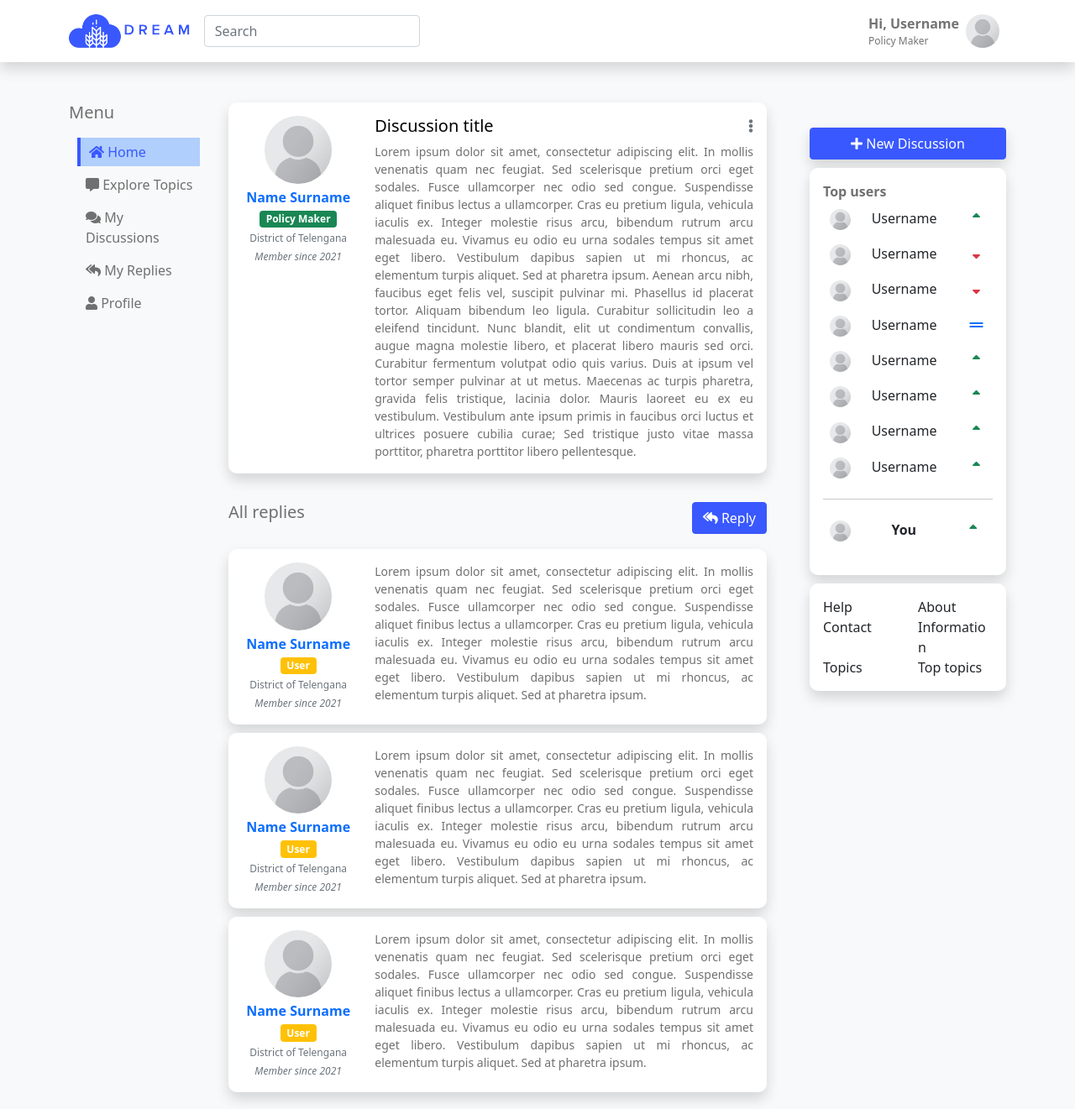
After one commit to matteovisotto/SE2-CecchettoSirianiVisotto, a PHP site: page /discussion.html in a window 1280 px wide. The commit adds this page. Shown: the whole page at 84% size. Run offline with PHP 8.4, Linux system fonts and the light colour scheme; some libraries are stand-ins or nearby versions.

Commit message:
Update template

```diff
--- a/HTMLTemplates/Forum/css/dream.css
+++ b/HTMLTemplates/Forum/css/dream.css
@@ -1,3 +1,11 @@
+p {
+    font-size: 14px;
+}
+
+.small {
+    font-size: 12px;
+}
+
 .svg-secondary {
     filter: invert(46%) sepia(6%) saturate(21%) hue-rotate(319deg) brightness(92%) contrast(91%);
 }
@@ -87,8 +95,14 @@
 
 .card-text {
     color: var(--bs-secondary);
+    text-align: justify;
 }
 
+.card-profile {
+    width: 60%;
+    height: auto;
+    border-radius: 50%;
+}
 
 
 /* SIDEBAR */
--- /dev/null
+++ b/HTMLTemplates/Forum/discussion.html
@@ -0,0 +1,226 @@
+<!DOCTYPE html>
+<html lang="en">
+<head>
+    <meta charset="utf-8" />
+    <meta name="viewport" content="width=device-width, initial-scale=1, shrink-to-fit=no" />
+    <meta name="description" content="" />
+    <meta name="author" content="" />
+    <title>Dream - Forum</title>
+
+    <link href="assets/fontawesome/css/all.css" rel="stylesheet" />
+    <script defer src="assets/fontawesome/js/all.js"></script>
+    <link href="css/styles.css" rel="stylesheet" />
+    <link href="css/dream.css" rel="stylesheet" />
+</head>
+<body class="bg-light">
+<!-- Responsive navbar-->
+<nav class="navbar navbar-expand-lg navbar-light bg-white shadow">
+    <div class="container">
+        <a class="navbar-brand" href="#"><img class="logo" src="assets/logo_blue.png" /></a>
+        <form class="form-inline align-self-center">
+            <input class="form-control mr-sm-2" type="search" placeholder="Search" aria-label="Search">
+        </form>
+        <button class="navbar-toggler" type="button" data-bs-toggle="collapse" data-bs-target="#navbarSupportedContent" aria-controls="navbarSupportedContent" aria-expanded="false" aria-label="Toggle navigation"><span class="navbar-toggler-icon"></span></button>
+        <div class="collapse navbar-collapse" id="navbarSupportedContent">
+            <ul class="navbar-nav ms-auto mb-2 mb-lg-0">
+                <!--<li class="nav-item"><a class="btn btn-primary" href="#">Login</a></li>
+                <li class="nav-item"><a class="btn btn-primary" href="#">Register</a></li>-->
+                <li class="nav-item dropdown">
+                    <a class="nav-link" id="navbarDropdown" href="#" role="button" data-bs-toggle="dropdown" aria-expanded="false"><div class="hstack gap-2"><div class="vstack gap-0"><strong>Hi, Username</strong><span class="small">Policy Maker</span></div> <img src="assets/placeholder_user.png" class="profile-img" /></div></a>
+                    <ul class="dropdown-menu dropdown-menu-end" aria-labelledby="navbarDropdown">
+                        <li><a class="dropdown-item" href="#">Moderator area</a></li>
+                        <li><a class="dropdown-item" href="#">Profile</a></li>
+                        <li><hr class="dropdown-divider" /></li>
+                        <li><a class="dropdown-item" href="#">Logout</a></li>
+                    </ul>
+                </li>
+            </ul>
+        </div>
+    </div>
+</nav>
+<!-- Page content-->
+<div class="container">
+    <div class="row mt-5">
+        <div class="col-md-2">
+            <h5 class="title">Menu</h5>
+            <ul class="side-menu">
+                <li class="active"><a href="#"><i class="fas fa-home"></i> Home</a></li>
+                <li class=""><a href="#"><i class="fas fa-comment-alt"></i> Explore Topics</a></li>
+                <li class=""><a href="#"><i class="fas fa-comments"></i> My Discussions</a></li>
+                <li class=""><a href="#"><i class="fas fa-reply-all"></i> My Replies</a></li>
+                <li class=""><a href="#"><i class="fas fa-user"></i> Profile</a></li>
+
+            </ul>
+        </div>
+        <div class="col-md-7">
+            <div class="row">
+                <div class="col-12 card-container">
+                   <div class="card border-0 shadow dream-card">
+                        <div class="card-body">
+                            <div class="row">
+                                <div class="col-3 d-flex">
+                                    <div class="vstack gap-1 mx-auto align-items-center">
+                                        <img src="assets/placeholder_user.png" class="card-profile">
+                                        <strong class="text-primary">Name Surname</strong>
+                                        <div class="badge bg-success">Policy Maker</div>
+                                        <span class="text-secondary small">District of Telengana</span>
+                                        <i class="small text-secondary">Member since 2021</i>
+                                    </div>
+                                </div>
+                                <div class="col-9">
+                                    <a class="float-end text-secondary" id="cardDropdown" href="#" role="button" data-bs-toggle="dropdown" aria-expanded="false"><i class="fas fa-ellipsis-v"></i></a>
+                                    <ul class="dropdown-menu dropdown-menu-end" aria-labelledby="cardDropdown">
+                                        <li><a class="dropdown-item" href="#"><i class="fas fa-pen"></i> Modify</a></li>
+                                        <li><a class="dropdown-item" href="#"><i class="fa fa-trash"></i> Delete</a></li>
+                                    </ul>
+                                    <h5 class="card-title">Discussion title</h5>
+                                    <p class="card-text">Lorem ipsum dolor sit amet, consectetur adipiscing elit. In mollis venenatis quam nec feugiat. Sed
+                                        scelerisque pretium orci eget sodales. Fusce ullamcorper nec odio sed congue. Suspendisse aliquet
+                                        finibus lectus a ullamcorper. Cras eu pretium ligula, vehicula iaculis ex. Integer molestie risus arcu,
+                                        bibendum rutrum arcu malesuada eu. Vivamus eu odio eu urna sodales tempus sit amet eget libero.
+                                        Vestibulum dapibus sapien ut mi rhoncus, ac elementum turpis aliquet. Sed at pharetra ipsum.
+
+                                        Aenean arcu nibh, faucibus eget felis vel, suscipit pulvinar mi. Phasellus id placerat tortor. Aliquam
+                                        bibendum leo ligula. Curabitur sollicitudin leo a eleifend tincidunt. Nunc blandit, elit ut condimentum
+                                        convallis, augue magna molestie libero, et placerat libero mauris sed orci. Curabitur fermentum
+                                        volutpat odio quis varius. Duis at ipsum vel tortor semper pulvinar at ut metus. Maecenas ac turpis
+                                        pharetra, gravida felis tristique, lacinia dolor. Mauris laoreet eu ex eu vestibulum. Vestibulum ante
+                                        ipsum primis in faucibus orci luctus et ultrices posuere cubilia curae; Sed tristique justo vitae massa
+                                        porttitor, pharetra porttitor libero pellentesque.</p>
+                                </div>
+                            </div>
+                        </div>
+                    </div>
+                </div>
+            </div><br/>
+            <button class="btn btn-primary float-end"><i class="fas fa-reply-all"></i> Reply</button>
+            <h5 class="title">All replies</h5><br/>
+            <div class="row card-container">
+                <div class="col-12 card-container">
+                    <div class="card border-0 shadow dream-card">
+                        <div class="card-body">
+                            <div class="row">
+                                <div class="col-3 d-flex">
+                                    <div class="vstack gap-1 mx-auto align-items-center">
+                                        <img src="assets/placeholder_user.png" class="card-profile">
+                                        <strong class="text-primary">Name Surname</strong>
+                                        <div class="badge bg-warning">User</div>
+                                        <span class="text-secondary small">District of Telengana</span>
+                                        <i class="small text-secondary">Member since 2021</i>
+                                    </div>
+                                </div>
+                                <div class="col-9">
+                                    <p class="card-text">Lorem ipsum dolor sit amet, consectetur adipiscing elit. In mollis venenatis quam nec feugiat. Sed
+                                        scelerisque pretium orci eget sodales. Fusce ullamcorper nec odio sed congue. Suspendisse aliquet
+                                        finibus lectus a ullamcorper. Cras eu pretium ligula, vehicula iaculis ex. Integer molestie risus arcu,
+                                        bibendum rutrum arcu malesuada eu. Vivamus eu odio eu urna sodales tempus sit amet eget libero.
+                                        Vestibulum dapibus sapien ut mi rhoncus, ac elementum turpis aliquet. Sed at pharetra ipsum.</p>
+                                </div>
+                            </div>
+                        </div>
+                    </div>
+                </div>
+                <div class="col-12 card-container">
+                    <div class="card border-0 shadow dream-card">
+                        <div class="card-body">
+                            <div class="row">
+                                <div class="col-3 d-flex">
+                                    <div class="vstack gap-1 mx-auto align-items-center">
+                                        <img src="assets/placeholder_user.png" class="card-profile">
+                                        <strong class="text-primary">Name Surname</strong>
+                                        <div class="badge bg-warning">User</div>
+                                        <span class="text-secondary small">District of Telengana</span>
+                                        <i class="small text-secondary">Member since 2021</i>
+                                    </div>
+                                </div>
+                                <div class="col-9">
+                                    <p class="card-text">Lorem ipsum dolor sit amet, consectetur adipiscing elit. In mollis venenatis quam nec feugiat. Sed
+                                        scelerisque pretium orci eget sodales. Fusce ullamcorper nec odio sed congue. Suspendisse aliquet
+                                        finibus lectus a ullamcorper. Cras eu pretium ligula, vehicula iaculis ex. Integer molestie risus arcu,
+                                        bibendum rutrum arcu malesuada eu. Vivamus eu odio eu urna sodales tempus sit amet eget libero.
+                                        Vestibulum dapibus sapien ut mi rhoncus, ac elementum turpis aliquet. Sed at pharetra ipsum.</p>
+                                </div>
+                            </div>
+                        </div>
+                    </div>
+                </div>
+                <div class="col-12 card-container">
+                    <div class="card border-0 shadow dream-card">
+                        <div class="card-body">
+                            <div class="row">
+                                <div class="col-3 d-flex">
+                                    <div class="vstack gap-1 mx-auto align-items-center">
+                                        <img src="assets/placeholder_user.png" class="card-profile">
+                                        <strong class="text-primary">Name Surname</strong>
+                                        <div class="badge bg-warning">User</div>
+                                        <span class="text-secondary small">District of Telengana</span>
+                                        <i class="small text-secondary">Member since 2021</i>
+                                    </div>
+                                </div>
+                                <div class="col-9">
+                                    <p class="card-text">Lorem ipsum dolor sit amet, consectetur adipiscing elit. In mollis venenatis quam nec feugiat. Sed
+                                        scelerisque pretium orci eget sodales. Fusce ullamcorper nec odio sed congue. Suspendisse aliquet
+                                        finibus lectus a ullamcorper. Cras eu pretium ligula, vehicula iaculis ex. Integer molestie risus arcu,
+                                        bibendum rutrum arcu malesuada eu. Vivamus eu odio eu urna sodales tempus sit amet eget libero.
+                                        Vestibulum dapibus sapien ut mi rhoncus, ac elementum turpis aliquet. Sed at pharetra ipsum.</p>
+                                </div>
+                            </div>
+                        </div>
+                    </div>
+                </div>
+            </div>
+        </div>
+        <div class="col-md-3">
+
+            <div class="row" style="margin-top: 30px; margin-left: 15px;">
+                <div class="col-12 card-container">
+                    <a href="#" class="btn btn-primary w-100 shadow"><i class="fas fa-plus"></i> New Discussion</a>
+                </div>
+                <div class="col-12 card-container">
+                    <div class="card border-0 shadow dream-card">
+                        <div class="card-body">
+                            <strong class="card-text">Top users</strong>
+                            <table class="table table-borderless">
+                                <tbody>
+                                <tr><td><img src="assets/placeholder_user.png" class="top-user-img"></td><td>Username</td><td class="text-center text-success"><i class="fas fa-sort-up"></i> </td></tr>
+                                <tr><td><img src="assets/placeholder_user.png" class="top-user-img"></td><td>Username</td><td class="text-center text-danger"><i class="fas fa-sort-down"></i> </td></tr>
+                                <tr><td><img src="assets/placeholder_user.png" class="top-user-img"></td><td>Username</td><td class="text-center text-danger"><i class="fas fa-sort-down"></i> </td></tr>
+                                <tr><td><img src="assets/placeholder_user.png" class="top-user-img"></td><td>Username</td><td class="text-center text-primary"><i class="fas fa-grip-lines"></i> </td></tr>
+                                <tr><td><img src="assets/placeholder_user.png" class="top-user-img"></td><td>Username</td><td class="text-center text-success"><i class="fas fa-sort-up"></i> </td></tr>
+                                <tr><td><img src="assets/placeholder_user.png" class="top-user-img"></td><td>Username</td><td class="text-center text-success"><i class="fas fa-sort-up"></i> </td></tr>
+                                <tr><td><img src="assets/placeholder_user.png" class="top-user-img"></td><td>Username</td><td class="text-center text-success"><i class="fas fa-sort-up"></i> </td></tr>
+                                <tr><td><img src="assets/placeholder_user.png" class="top-user-img"></td><td>Username</td><td class="text-center text-success"><i class="fas fa-sort-up"></i> </td></tr>
+                                </tbody>
+                            </table>
+                            <hr/>
+                            <table class="table table-borderless">
+                                <tbody>
+                                <tr><td><img src="assets/placeholder_user.png" class="top-user-img"></td><td><strong>You</strong></td><td class="text-center text-success"><i class="fas fa-sort-up"></i> </td></tr>
+                                </tbody>
+                            </table>
+                        </div>
+                    </div>
+                </div>
+                <div class="col-12 card-container">
+                    <div class="card border-0 shadow dream-card">
+                        <div class="card-body">
+                            <div class="row sidebar-link">
+                                <div class="col-6"><a href="">Help</a></div>
+                                <div class="col-6"><a href="">About</a></div>
+                                <div class="col-6"><a href="">Contact</a></div>
+                                <div class="col-6"><a href="">Information</a></div>
+                                <div class="col-6"><a href="">Topics</a></div>
+                                <div class="col-6"><a href="">Top topics</a></div>
+                            </div>
+                        </div>
+                    </div>
+                </div>
+            </div>
+        </div>
+    </div>
+</div>
+<!-- Bootstrap core JS-->
+<script src="https://cdn.jsdelivr.net/npm/bootstrap@5.1.3/dist/js/bootstrap.bundle.min.js"></script>
+
+</body>
+</html>
```
Also changed, not shown: HTMLTemplates/Forum/index.html (+7 -7 lines), HTMLTemplates/Forum/topic.html (+167 -0 lines).
